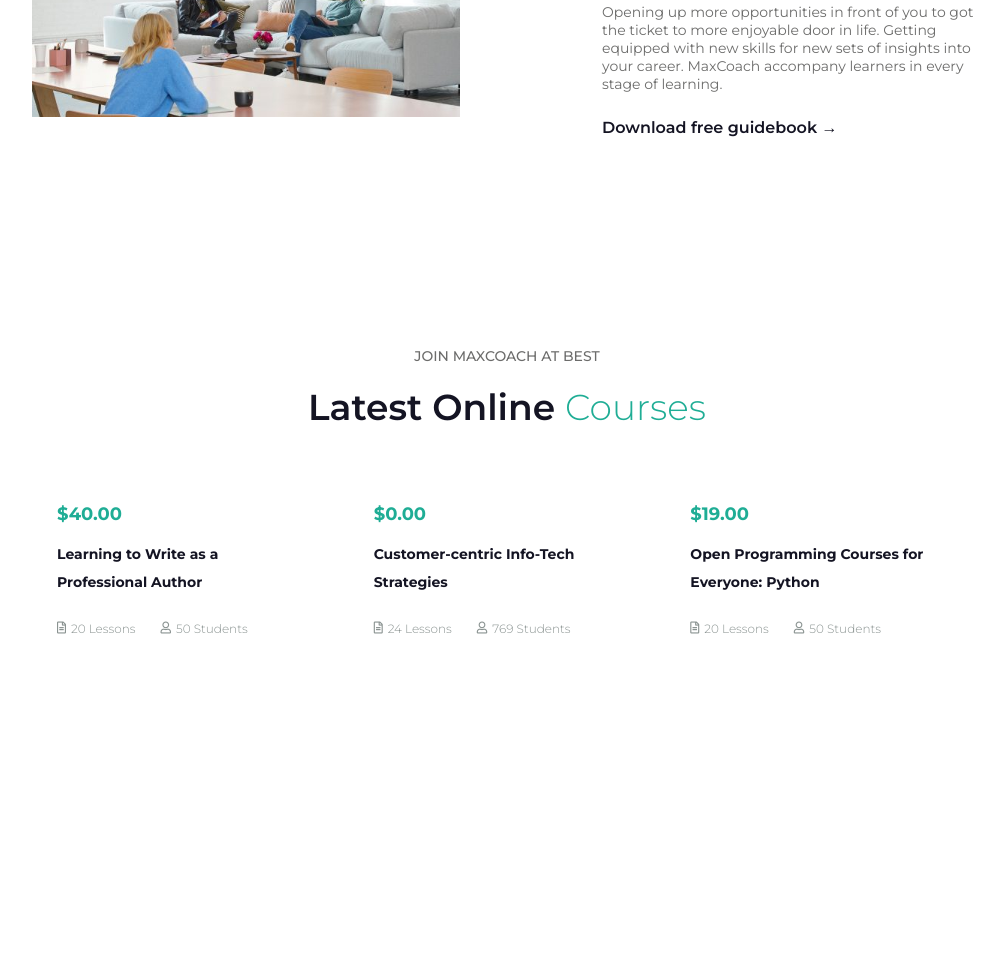
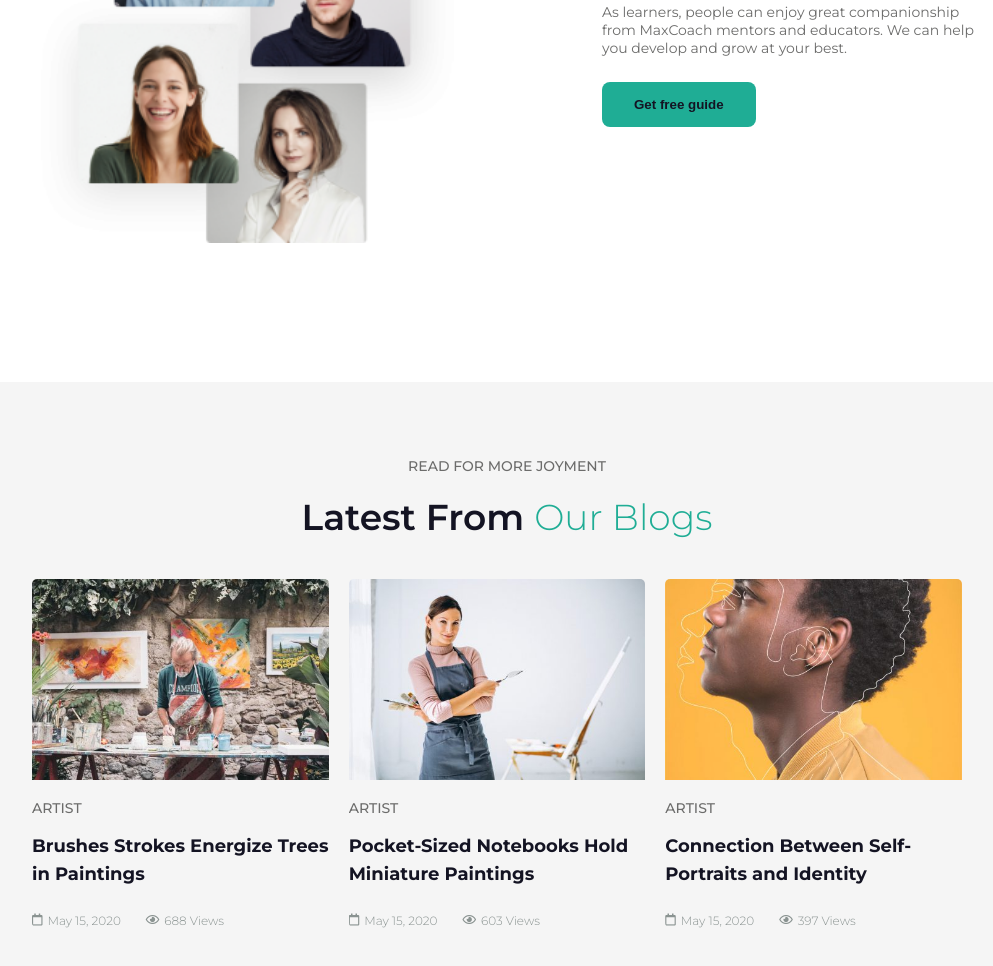
Before and after one commit to TommasoBorsatti/proj-html-vuejs, a website: page index.html in a window 1280 px wide. Shown: the part 3353-4319 px from the top of the page, without its empty margins (133-1126 px from the left). Before the commit the page ends 4064 px from the top, so only its background shows below. Drawn offline with nearby package versions, Linux system fonts and the light colour scheme.

Commit message:
Completata la sezione Blogs del Main. Impostate le altre Sect Box
Per concludere il Main occorre solo aggiungere dettagli grafici alle ultime due sezioni Box Ripetibili. Controllare i margini e i padding verticali di tutta la pagina, prima di passare all'ultima sezione del Main, diversa da tutte le precedenti.

```diff
--- a/index.html
+++ b/index.html
@@ -158,7 +158,7 @@
           <h4 class="mb-4">JOIN MAXCOACH AT BEST</h4>
           <h2 class="mb-8">Latest Online <span>Courses</span></h2>
           <div class="triplet-row">
-            <div class="triplet-box mr-4 pb-2 plat-1">
+            <div class="triplet-box mr-4 pb-2">
               <div class="img-box">
                 <img src="img/course-02-480x298.jpg" alt="">
                 <div class="flag">
@@ -180,7 +180,7 @@
                   </div>
               </div>
             </div>
-            <div class="triplet-box mr-4 pb-2 plat-1">
+            <div class="triplet-box mr-4 pb-2">
               <div class="img-box">
                 <img src="img/stock-full-hd-03-480x298.jpg" alt="">
                 <div class="flag">
@@ -202,7 +202,7 @@
                   </div>
               </div>
             </div>
-            <div class="triplet-box mr-4 pb-2 plat-1">
+            <div class="triplet-box mr-4 pb-2">
               <div class="img-box">
                 <img src="img/stock-full-hd-04-480x298.jpg" alt="">
                 <div class="flag">
@@ -215,11 +215,11 @@
                 <div class="icon-row mt-5">
                   <div class="icon-box">
                     <i class="far fa-file-alt mr-1"></i>
-                    <h5 class="mr-5">20 Lessons</h5>
+                    <h5 class="mr-5">17 Lessons</h5>
                   </div>
                   <div class="icon-box">
                     <i class="far fa-user mr-1"></i>
-                    <h5>50 Students</h5>
+                    <h5>62 Students</h5>
                   </div>
                   </div>
               </div>
@@ -271,93 +271,94 @@
         <section class="sect-box pv-15 mt-12" id="transform">
           <!-- box del testo -->
           <div class="text-box">
-            <h4 class="sect-intro mb-5">HOW WE WORK</h4>
-            <h2 class="sect-title mb-5">Upgrade your Skills <span>Upgrade your Life</span></h2>
-            <p class="sect-content mb-5">Opening up more opportunities in front of you to got the ticket to more enjoyable door in life. Getting equipped with new skills for new sets of insights into your career. MaxCoach accompany learners in every stage of learning.</p>
-            <a class="sect-link" href="">Download free guidebook &rarr;</a>
+            <h4 class="sect-intro mb-5">EVERYTHING IN <strong>MAXCOACH</strong></h4>
+              <h2 class="sect-title mb-5">We're Here To <span>Transform</span> You!</h2>
+            <p class="sect-content mb-5">As learners, people can enjoy great companionship from MaxCoach mentors and educators. We can help you develop and grow at your best.</p>
+            <button><a class="sect-link" href="#">Get free guide</a></button>
           </div>
           <!-- box del testo -->
           <!-- box con immagini -->
           <div class="img-box">
-            <img src="img/stock-full-hd-10-ohki1ayywq3cqutettrncduujpoaorifqu4relt2ts.jpg" alt="prima immagine del sito">
+            <img src="img/home-3-team-image-300x278.png" alt="prima immagine del sito">
           </div>
           <!-- /box con immagini -->
         </section>
         <!-- /quarta sezione di tipo ripetibile box testo + box immagini -->
+      </div>
+      <!-- /container di riferimento del Main   -->
+
       <!-- seconda sezione di tipo ripetibile con 3 immagini centrate -->
       <section class="triplet pv-15 mt-12" id="blogs">
-          <h4 class="mb-4">JOIN MAXCOACH AT BEST</h4>
-          <h2 class="mb-8">Latest Online <span>Courses</span></h2>
+        <!-- container interno -->
+        <div class="container">
+          <h4 class="mb-4">READ FOR MORE JOYMENT</h4>
+          <h2 class="mb-8">Latest From <span>Our Blogs</span></h2>
           <div class="triplet-row">
             <div class="triplet-box mr-4">
               <div class="img-box">
-                <img src="img/course-02-480x298.jpg" alt="">
-                <div class="flag">
-                  <div class="pop-up">FREE</div>
+                <img src="img/artist-blog-03-480x325.jpeg" alt="">
               </div>
-              </div>
-              <div class="info-box plat-5">
-                <h3 class="mt-3">$40.00</h3>
-                <p class="mt-3">Learning to Write as a Professional Author</p>
+              <div class="info-box">
+                <h4 class="mt-3">ARTIST</h4>
+                <p class="mt-3">Brushes Strokes Energize Trees in Paintings</p>
                 <div class="icon-row mt-5">
                   <div class="icon-box">
-                    <i class="far fa-file-alt mr-1"></i>
-                    <h5 class="mr-5">20 Lessons</h5>
+                    <i class= "far fa-calendar mr-1"></i>
+                    <h5 class="mr-5">May 15, 2020</h5>
                   </div>
                   <div class="icon-box">
-                    <i class="far fa-user mr-1"></i>
-                    <h5>50 Students</h5>
+                    <i class="far fa-eye mr-1"></i>
+                    <h5>688 Views</h5>
                   </div>
                 </div>
               </div>
             </div>
             <div class="triplet-box mr-4">
               <div class="img-box">
-                <img src="img/stock-full-hd-03-480x298.jpg" alt="">
-                <div class="flag">
-                  <div class="pop-up">FREE</div>
+                <img src="img/artist-blog-01-480x325.jpg" alt="">
               </div>
-              </div>
-              <div class="info-box plat-5">
-                <h3 class="mt-3">$0.00</h3>
-                <p class="mt-3">Customer-centric Info-Tech Strategies</p>
+              <div class="info-box">
+                <h4 class="mt-3">ARTIST</h4>
+                <p class="mt-3">Pocket-Sized Notebooks Hold Miniature Paintings </p>
                 <div class="icon-row mt-5">
                   <div class="icon-box">
-                    <i class="far fa-file-alt mr-1"></i>
-                    <h5 class="mr-5">24 Lessons</h5>
+                    <i class= "far fa-calendar mr-1"></i>
+                    <h5 class="mr-5">May 15, 2020</h5>
                   </div>
                   <div class="icon-box">
-                    <i class="far fa-user mr-1"></i>
-                    <h5>769 Students</h5>
+                    <i class="far fa-eye mr-1"></i>
+                    <h5>603 Views</h5>
                   </div>
                 </div>
               </div>
             </div>
             <div class="triplet-box mr-4">
               <div class="img-box">
-                <img src="img/stock-full-hd-04-480x298.jpg" alt="">
-                <div class="flag">
-                  <div class="pop-up">FREE</div>
+                <img src="img/artist-blog-02-480x325.jpg" alt="">
               </div>
-              </div>
-              <div class="info-box plat-5">
-                <h3 class="mt-3">$19.00</h3>
-                <p class="mt-3">Open Programming Courses for Everyone: Python</p>
+              <div class="info-box">
+                <h4 class="mt-3">ARTIST</h4>
+                <p class="mt-3">Connection Between Self-Portraits and Identity</p>
                 <div class="icon-row mt-5">
                   <div class="icon-box">
-                    <i class="far fa-file-alt mr-1"></i>
-                    <h5 class="mr-5">20 Lessons</h5>
+                    <i class= "far fa-calendar mr-1"></i>
+                    <h5 class="mr-5">May 15, 2020</h5>
                   </div>
                   <div class="icon-box">
-                    <i class="far fa-user mr-1"></i>
-                    <h5>50 Students</h5>
+                    <i class="far fa-eye mr-1"></i>
+                    <h5>397 Views</h5>
                   </div>
                 </div>
               </div>
             </div>
           </div>
+        </div>
+      <!-- /container interno -->
       </section>
       <!-- /seconda sezione di tipo ripetibile con 3 immagini centrate -->
+
+      <!-- Container di riferimento del Main -->
+      <div class="container">
         <!-- sezione newsletter -->
         <section id="newsletters">
         </section>
--- a/src/partials/_section-triplet.scss
+++ b/src/partials/_section-triplet.scss
@@ -13,7 +13,6 @@ section.triplet{
       border-radius: 5px;
       overflow: hidden;
       cursor: pointer;
-      background-color: #FFF;
 
       &:hover p{
         color: $other;
@@ -73,13 +72,7 @@ section.triplet{
 
   }
 
-  // tipografia sezione Triplet
-
-  h3{
-    color: $other;
-    font-weight: $fontHeaviest;
-    font-size: $fontReg;
-  }
+  // tipografia generale sezione Triplet
 
   p{
     font-weight: $fontHeaviest;
@@ -100,6 +93,38 @@ section.triplet{
   &#courses{
     background: rgb(255,255,255);
     background: linear-gradient(180deg, rgba(255,255,255,1) 1%, rgba(245,245,245,1) 100%);
+
+    & .triplet-box{
+      background-color: #FFF;
+    }
+
+    // TIPOGRAFIA SPECIFICA DELLA SEZIONE
+
+    & h3{
+      color: $other;
+      font-weight: $fontHeaviest;
+      font-size: $fontReg;
+    }
+
+  }
+
+  &#blogs{
+    background-color: #f5f5f5;
+
+    & .triplet-box:hover p{
+      color: $other;
+    }
+
+    // TIPOGRAFIA SPECIFICA DELLA SEZIONE
+
+    & p{
+      font-weight: $fontHeaviest;
+      font-size: $fontReg;
+      color: $primary;
+      line-height: 28px;
+
+    }
+
   }
 
 
--- a/src/partials/_variables.scss
+++ b/src/partials/_variables.scss
@@ -18,6 +18,7 @@ $fontSuper: 36px;
 $fontUltra: 45px;
 //Weight
 $fontLight: 300;
+$fontThin: 350;
 $fontRegular: 400;
 $fontHeavy: 500;
 $fontHeavier:600;
```
Also changed, not shown: dist/style.css. Lines whose indentation alone changed are shown as unchanged.
